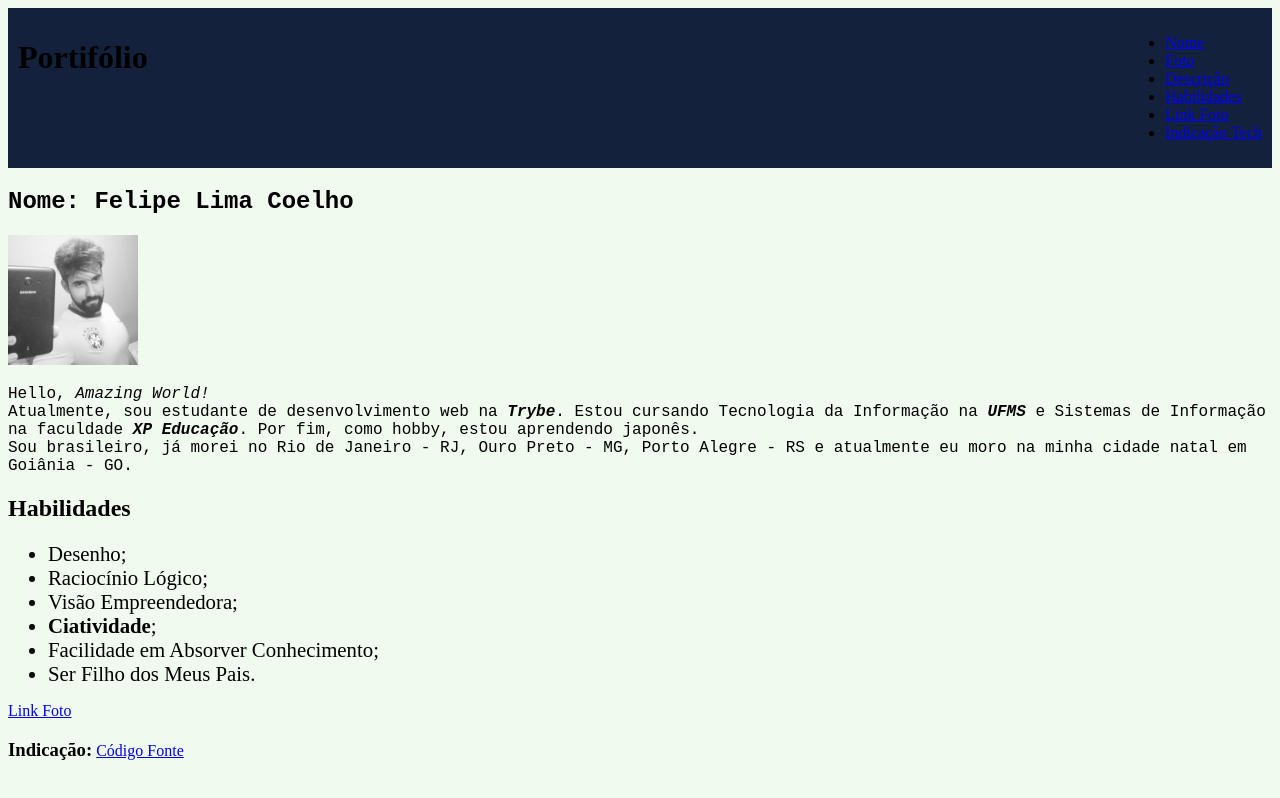
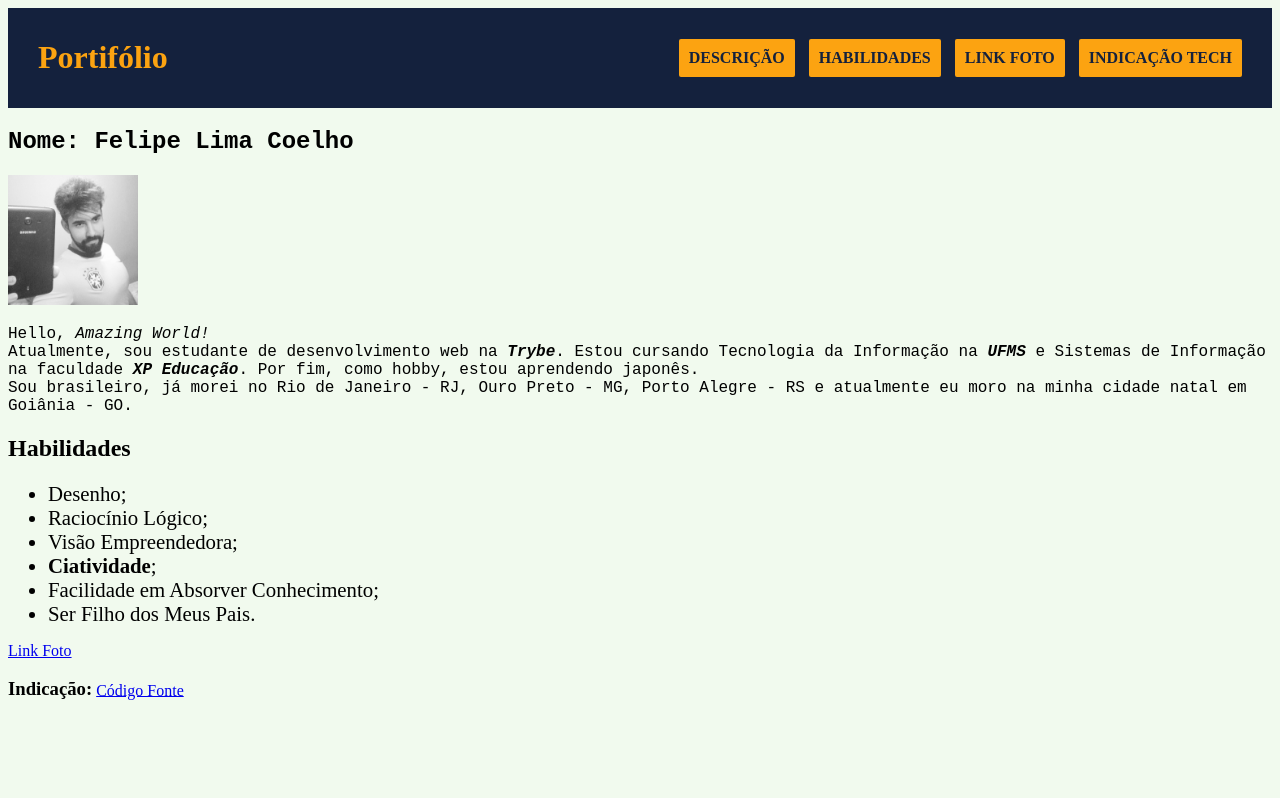
Before and after one commit to felipe-lima-coelho/felipe-lima-coelho.github.io, a plain HTML site: page index.html in a window 1280 px wide. Drawn offline with Linux system fonts and the light colour scheme.

Commit message:
Organizado o menu, espaçamento, borda, cores e hover

```diff
--- a/index.html
+++ b/index.html
@@ -11,12 +11,10 @@
     <header>
       <h1 id="logo">Portifólio</h1>
       <ul id="menu">
-        <li><a href="#nome">Nome</a></li>
-        <li><a href="#fotoAtual">Foto</a></li>
-        <li><a href="#descricao">Descrição</a></li>
-        <li><a href="#habilidades">Habilidades</a></li>
-        <li><a href="#fotoLink">Link Foto</a></li>
-        <li><a href="#indicacao">Indicação Tech</a></li>
+        <li><a href="#descricao">DESCRIÇÃO</a></li>
+        <li><a href="#habilidades">HABILIDADES</a></li>
+        <li><a href="#fotoLink">LINK FOTO</a></li>
+        <li><a href="#indicacao">INDICAÇÃO TECH</a></li>
       </ul>
     </header>
 
--- a/style.css
+++ b/style.css
@@ -13,6 +13,38 @@ header {
   display: flex;
   flex-wrap: wrap;
   justify-content: space-between;
+  align-items: center;
   padding: 10px;
   background-color: #14213d;
 }
+
+#logo {
+  margin-left: 20px;
+  color: #fca311;
+}
+
+#menu {
+  list-style: none;
+  display: flex;
+  margin-right: 20px;
+}
+
+#menu li + li {
+  margin-left: 14px;
+}
+
+#menu a {
+  display: block;
+  text-decoration: none;
+  padding: 10px;
+  color: #14213d;
+  font-weight: bold;
+  background-color: #fca311;
+  border-radius: 2px;
+  transition: ease-in-out 0.3s;
+}
+
+#menu a:hover {
+  background-color: #ffffff;
+  color: #fca311;
+}
```
